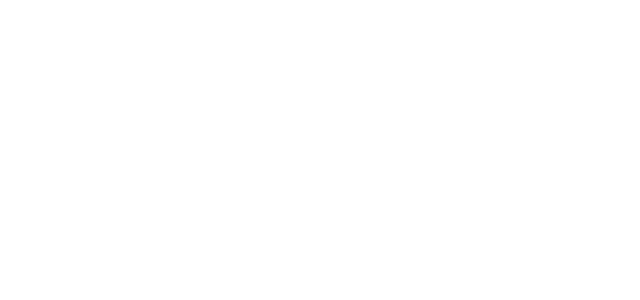
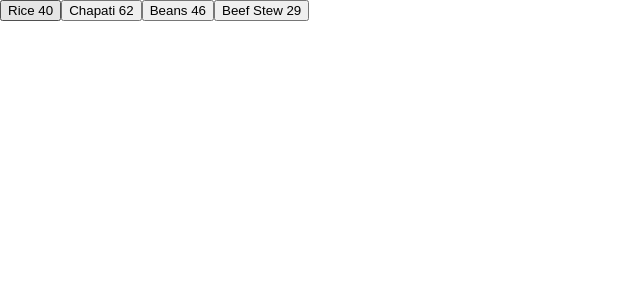
Before and after one commit to DreMukare/foodie, a React (Create React App) app: page / in a window 1280 px wide. Shown: the top 300 px of the page, without its empty margins (0-640 px from the left). Built offline with nearby package versions, Linux system fonts and the light colour scheme.

Commit message:
Initial implementation
- Add css resets
- Add folder descriptions
- Mock data access layer
- Add Button and MapArray components

```diff
--- a/src/App.js
+++ b/src/App.js
@@ -1,11 +1,41 @@
-import React, { Component } from 'react';
+import React, { Component } from "react";
+import { Button, MapArray } from "./components";
+import { MockDB, normalize } from "./utils";
+
+const buttonMap = props => ({
+	...props,
+	label: `${props.name} ${props.quantity}`
+});
 
 class App extends Component {
-  render() {
-    return (
-      <div />
-    );
-  }
+	state = {
+		data: {}
+	};
+	componentDidMount() {
+		const db = new MockDB();
+		db.table("foods")
+			.select()
+			.then(data => {
+				const normalizedData = normalize(data);
+				this.setState({ data: normalizedData });
+			});
+	}
+	handleClick = e => {
+		const foodId = e.target.id;
+		const data = this.state.data;
+		data[foodId].quantity = data[foodId].quantity - 1;
+		this.setState({ data: { ...data } });
+	};
+	render() {
+		const values = Object.values(this.state.data);
+		return (
+			<div>
+				<MapArray from={values} map={buttonMap}>
+					<Button onClick={this.handleClick} />
+				</MapArray>
+			</div>
+		);
+	}
 }
 
 export default App;
--- /dev/null
+++ b/src/components/Button/index.js
@@ -0,0 +1,20 @@
+import React from "react";
+import PropTypes from "prop-types";
+
+const Button = ({ id, label, onClick }) =>
+	React.createElement(
+		"button",
+		{
+			[id && "id"]: id,
+			onClick
+		},
+		label
+	);
+
+Button.propTypes = {
+	id: PropTypes.oneOfType([PropTypes.string, PropTypes.number]),
+	label: PropTypes.string,
+	onClick: PropTypes.func
+};
+
+export default Button;
--- /dev/null
+++ b/src/components/MapArray/index.js
@@ -0,0 +1,32 @@
+import React, { Component } from "react";
+import PropTypes from "prop-types";
+
+class MapArray extends Component {
+	static propTypes = {
+		children: PropTypes.node.isRequired,
+		from: PropTypes.array.isRequired,
+		map: PropTypes.func
+	};
+
+	static defaultProps = {
+		map: e => e
+	};
+
+	shouldComponentUpdate(nextProps) {
+		return nextProps.from !== this.props.from;
+	}
+
+	render() {
+		const { children, from, map } = this.props;
+		const child = React.Children.only(children);
+		const mapped = from.map((childProps, index) =>
+			React.cloneElement(child, {
+				key: childProps.id || index,
+				...map(childProps, childProps.id || index)
+			})
+		);
+		return mapped;
+	}
+}
+
+export default MapArray;
--- a/src/components/index.js
+++ b/src/components/index.js
@@ -0,0 +1,2 @@
+export { default as Button } from "./Button";
+export { default as MapArray } from "./MapArray";
--- a/src/index.css
+++ b/src/index.css
@@ -1,5 +1,57 @@
+* {
+  box-sizing: border-box;
+}
+
+/* http://meyerweb.com/eric/tools/css/reset/
+   v2.0 | 20110126
+   License: none (public domain)
+*/
+
+html, body, div, span, applet, object, iframe,
+h1, h2, h3, h4, h5, h6, p, blockquote, pre,
+a, abbr, acronym, address, big, cite, code,
+del, dfn, em, img, ins, kbd, q, s, samp,
+small, strike, strong, sub, sup, tt, var,
+b, u, i, center,
+dl, dt, dd, ol, ul, li,
+fieldset, form, label, legend,
+table, caption, tbody, tfoot, thead, tr, th, td,
+article, aside, canvas, details, embed,
+figure, figcaption, footer, header, hgroup,
+menu, nav, output, ruby, section, summary,
+time, mark, audio, video {
+	margin: 0;
+	padding: 0;
+	border: 0;
+	font-size: 100%;
+	font: inherit;
+	vertical-align: baseline;
+}
+/* HTML5 display-role reset for older browsers */
+article, aside, details, figcaption, figure,
+footer, header, hgroup, menu, nav, section {
+	display: block;
+}
+
 body {
-  margin: 0;
-  padding: 0;
-  font-family: sans-serif;
+	line-height: 1;
 }
+ol, ul {
+	list-style: none;
+}
+blockquote, q {
+	quotes: none;
+}
+blockquote:before, blockquote:after,
+q:before, q:after {
+	content: '';
+	content: none;
+}
+table {
+	border-collapse: collapse;
+	border-spacing: 0;
+}
+
+html, body {
+  height: 100%;
+}
--- /dev/null
+++ b/src/utils/data.js
@@ -0,0 +1,28 @@
+export default {
+	foods: [
+		{
+			id: 1,
+			name: "Rice",
+			quantity: 40,
+			price: 40
+		},
+		{
+			id: 2,
+			name: "Chapati",
+			quantity: 62,
+			price: 15
+		},
+		{
+			id: 3,
+			name: "Beans",
+			quantity: 46,
+			price: 30
+		},
+		{
+			id: 4,
+			name: "Beef Stew",
+			quantity: 29,
+			price: 40
+		}
+	]
+};
--- a/src/utils/index.js
+++ b/src/utils/index.js
@@ -0,0 +1,2 @@
+export { default as MockDB } from "./mockdb";
+export { default as normalize } from "./normalize";
--- /dev/null
+++ b/src/utils/mockdb.js
@@ -0,0 +1,29 @@
+import data from "./data";
+
+class MockDB {
+	constructor() {
+		this.tableName = null;
+		this.data = data;
+	}
+	table(tableName) {
+		this.tableName = tableName;
+		return this;
+	}
+	select(id) {
+		const table = this.tableName;
+		if (!id) {
+			return Promise.resolve(this.data[table]);
+		}
+		const filtered = this.data[table].filter(entry => entry.id === id);
+		if (filtered.length > 0) {
+			return Promise.resolve(filtered[0]);
+		}
+	}
+	insert(object) {
+		const table = this.tableName;
+		this.data[table].push(object);
+		return this;
+	}
+}
+
+export default MockDB;
--- /dev/null
+++ b/src/utils/normalize.js
@@ -0,0 +1,13 @@
+function normalize(array) {
+	if (Array.isArray(array)) {
+		return array.reduce(
+			(accumulator, currentValue) => ({
+				...accumulator,
+				[currentValue.id]: currentValue
+			}),
+			{}
+		);
+	}
+}
+
+export default normalize;
```
Also changed, not shown: src/components/README.md, src/pages/README.md, src/utils/README.md, 1 other file (tests, documents, lock files or other folders).
